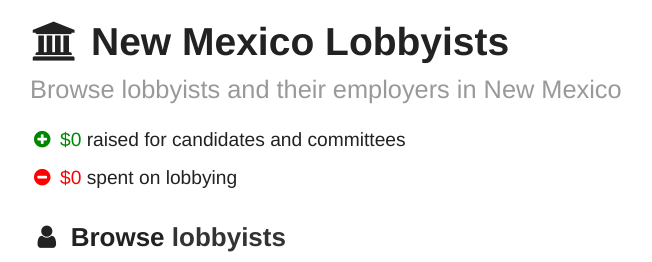
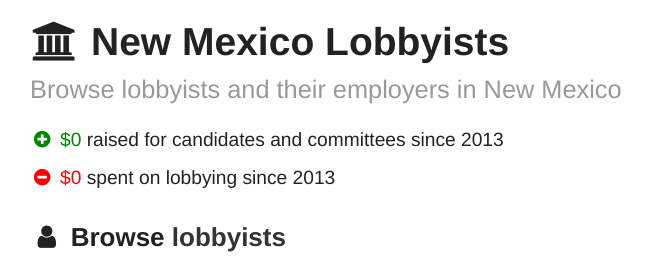
Before and after one commit to datamade/openness-project-nmid, a Django app: template camp_fin/templates/lobbyist-portal.html in a window 1280 px wide. Shown: the part 45-307 px from the top of the page, without its empty margins (55-707 px from the left). Run offline with Django 3.2, Linux system fonts and the light colour scheme; the template is opened without the code that fills it, so the values that code supplies are empty; some libraries are stand-ins or nearby versions.

Commit message:
Add clarity to homepage as well

```diff
--- a/camp_fin/templates/lobbyist-portal.html
+++ b/camp_fin/templates/lobbyist-portal.html
@@ -25,14 +25,14 @@
                     <i class="fa fa-fw fa-plus-circle"></i>
                     {{ total_lobbyist_contributions|format_money_short }}
                 </span>
-                raised for candidates and committees
+                raised for candidates and committees since 2013
             </p>
             <p>
                 <span class="red">
                     <i class="fa fa-fw fa-minus-circle"></i>
                     {{ total_lobbyist_expenditures|format_money_short }}
                 </span>
-                spent on lobbying
+                spent on lobbying since 2013
             </p>
         </div>
         <hr/>
```
